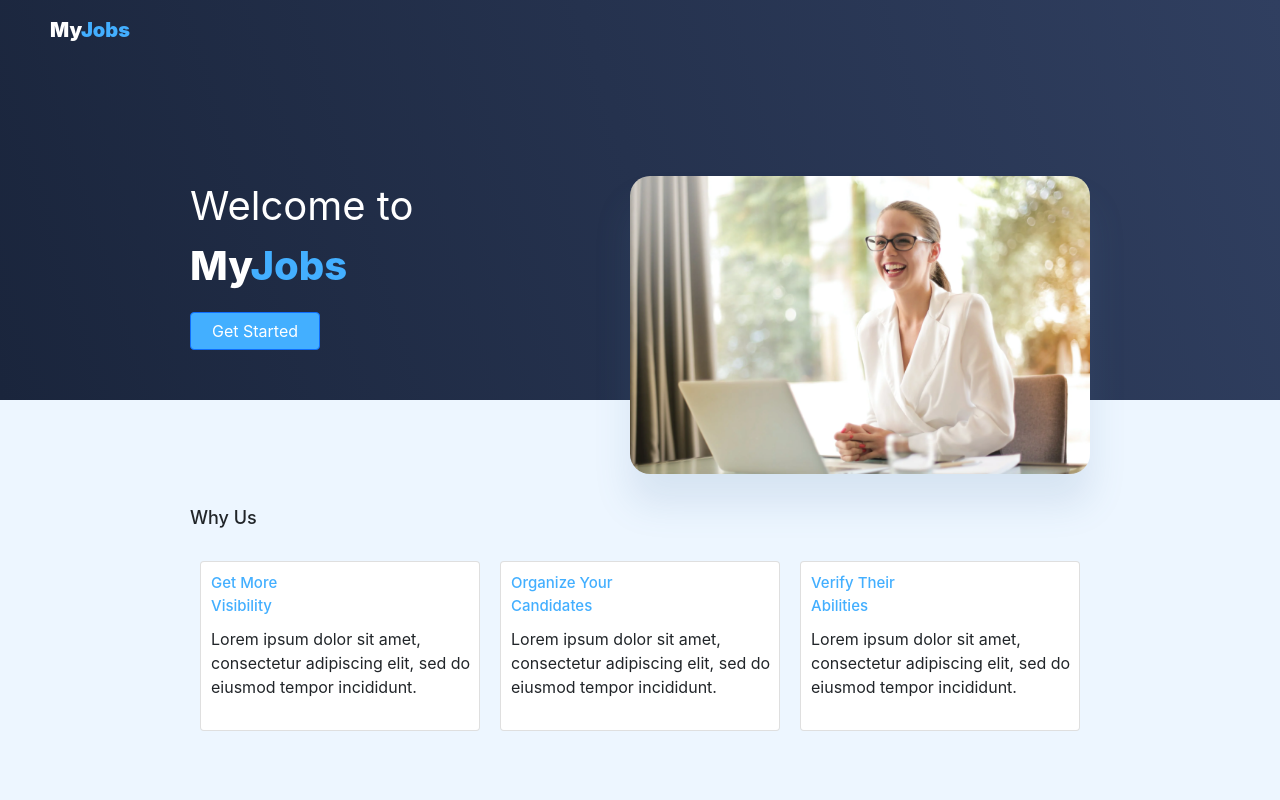
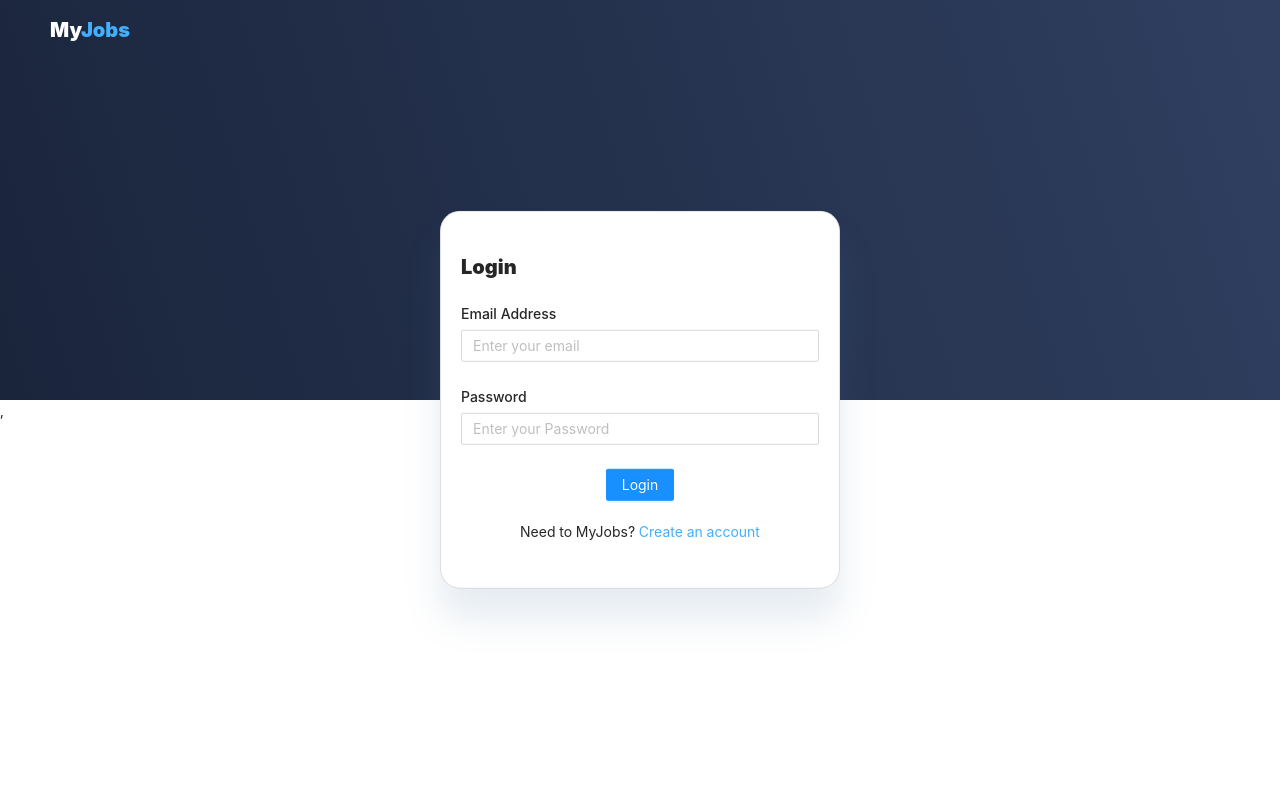
Before and after one commit to sanskriti-dev/Job-Portal, a React (Create React App) app: page / in a window 1280 px wide. Shown: the top 800 px of the page. Built offline with nearby package versions, Linux system fonts and the light colour scheme.

Commit message:
Login Screen Added

```diff
--- a/package.json
+++ b/package.json
@@ -6,6 +6,7 @@
     "@testing-library/jest-dom": "^5.11.4",
     "@testing-library/react": "^11.1.0",
     "@testing-library/user-event": "^12.1.10",
+    "antd": "^4.16.11",
     "bootstrap": "^5.1.0",
     "install": "^0.13.0",
     "node-sass": "^6.0.1",
--- a/src/App.js
+++ b/src/App.js
@@ -1,12 +1,14 @@
 import './App.css';
 import Home from './components/Home';
 import Header from './components/Common/Header';
+import LoginForm from './components/Access/Login';
 
 function App() {
   return (
     <div className="App">
       <Header/>
-      <Home/>
+      {/* <Home/> */}
+      <LoginForm/>
     </div>
   );
 }
--- /dev/null
+++ b/src/components/Access/Login/index.js
@@ -0,0 +1,34 @@
+import React from 'react';
+import { Form,Input,Button } from 'antd';
+import 'antd/dist/antd.css';
+import Card from '../../Common/Card';
+import '../access.scss'
+
+const Login = () => {
+
+    return (
+        <>
+        <span className = "title">Login</span>
+          <Form>
+              <label className = "field-label">Email Address</label>
+              <Form.Item name = "email">
+                  <Input placeholder = "Enter your email"/>
+              </Form.Item>
+              <label className = "field-label">Password</label>
+              <Form.Item name = "password">
+              <Input placeholder = "Enter your Password"/>
+              </Form.Item>
+              <Button className ="btn btn-default" type="primary" htmlType="submit">
+                   Login
+          </Button>
+          </Form>
+
+          <span className= "more-jobs">Need to MyJobs? <span className= "create-account-text" >Create an account</span></span>
+        </>
+    )
+
+}
+
+const LoginForm = Card(Login)
+
+export default LoginForm
--- /dev/null
+++ b/src/components/Access/access.scss
@@ -0,0 +1,21 @@
+.title {
+    margin-bottom: 20px;
+    font-size: 20px;
+    font-weight: 900;
+    text-align: left;
+}
+.field-label{
+    margin-bottom: 5px;
+    font-size: 16px;
+    font-weight: 500;
+    text-align: left;
+    display: block;
+
+}
+.more-jobs {
+    margin: 20px 0px 5px;
+    font-size: 14px;
+}
+.create-account-text {
+    color: #43AFFF;
+}
--- /dev/null
+++ b/src/components/Common/Card/card.scss
@@ -0,0 +1,12 @@
+.card {
+    position: absolute;
+    top: 50%;
+    left: 50%;
+    padding: 40px 20px;
+    width: 400px;
+    box-shadow: 0px 30px 36px #557da526;
+    border-radius: 20px;
+    opacity: 1;
+    transform: translate(-50%,-50%);
+
+}
--- a/src/components/Common/Card/index.js
+++ b/src/components/Common/Card/index.js
@@ -1,12 +1,15 @@
 import React from 'react';
+import './card.scss'
 
-const card = () => {
-    return (
-        <div>
-
-        </div>
-    )
+const Card = (WrappedComponent) => {
+    return (props) =>  {
+     return (
+          <div className = "card">
+             <WrappedComponent/>
+            </div>
+            )
+        }
 
 }
 
-export default card
+export default Card
--- a/src/index.js
+++ b/src/index.js
@@ -6,7 +6,7 @@ import reportWebVitals from './reportWebVitals';
 
 ReactDOM.render(
   <React.StrictMode>
-    <App />
+    <App />,
   </React.StrictMode>,
   document.getElementById('root')
 );
```
Also changed, not shown: 1 other file (tests, documents, lock files or other folders).
